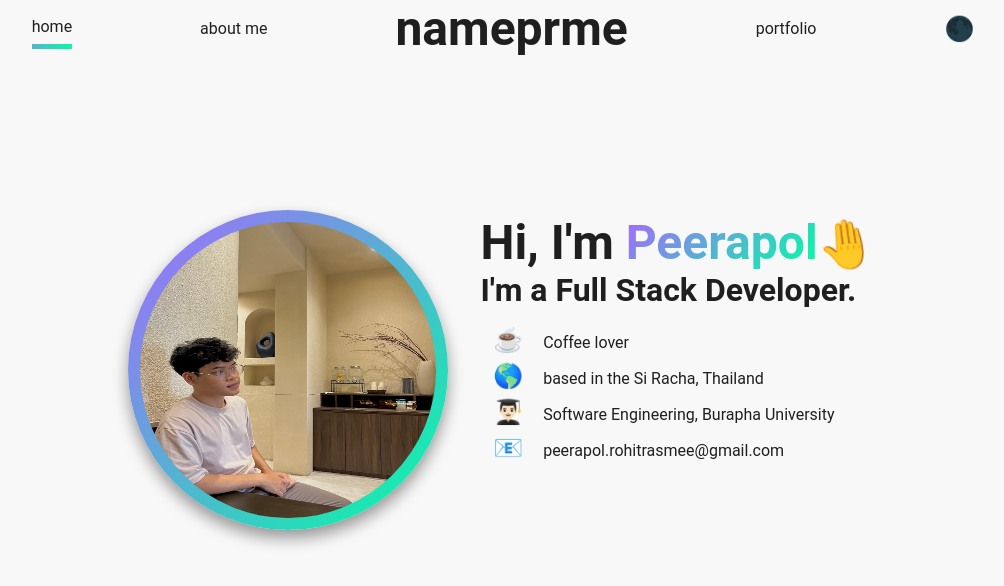
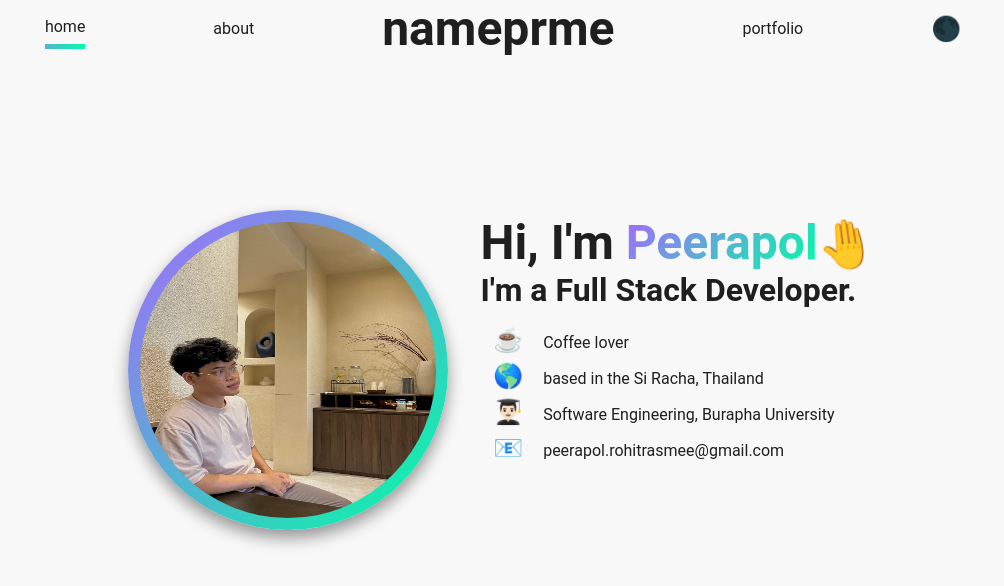
Before and after one commit to NAMEPRME/protf-peerapol, a React (Vite) app: page / in a window 1280 px wide. Shown: the top 586 px of the page, without its empty margins (137-1141 px from the left). Built offline with nearby package versions, Linux system fonts and the light colour scheme.

Commit message:
Update Navbar.jsx

```diff
--- a/src/components/Navbar.jsx
+++ b/src/components/Navbar.jsx
@@ -13,7 +13,7 @@ const links = [
         active: 'home'
     },
     {
-        name: 'About Me',
+        name: 'About',
         to: 'about',
         active: 'about'
     },
```
